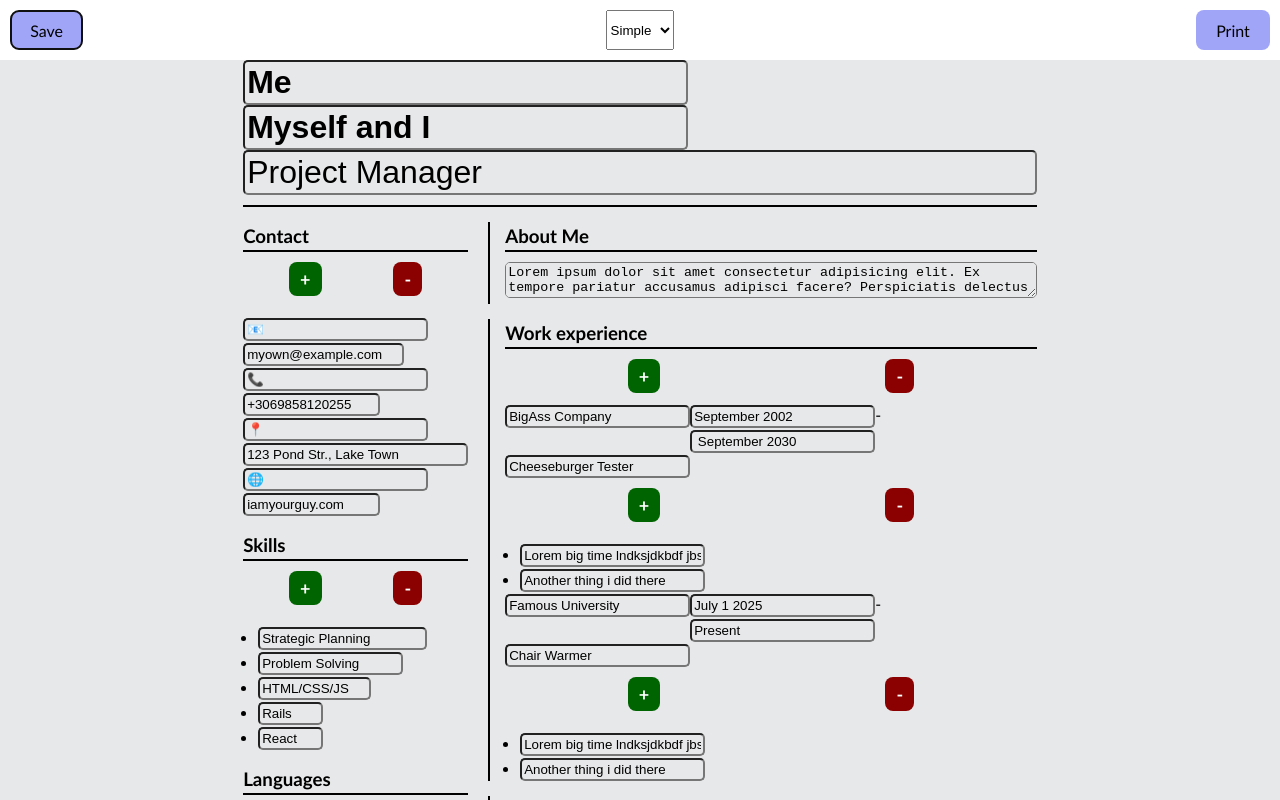
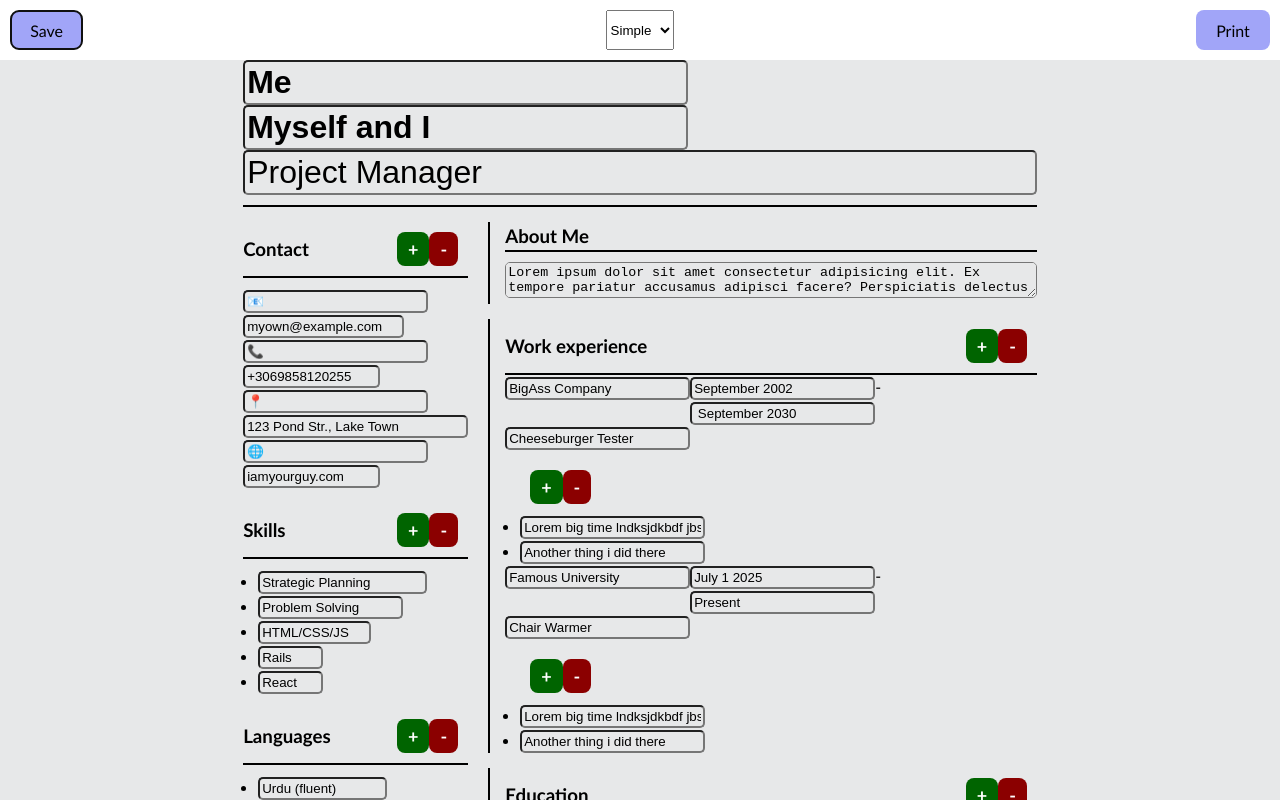
Before and after one commit to NikEmman/cv_react, a React (Vite) app: page / in a window 1280 px wide. Both pictures are taken after a click on the button "Edit". Shown: the top 800 px of the page. Built offline with nearby package versions, Linux system fonts and the light colour scheme.

Commit message:
Fix: Add/Remove button styles

```diff
--- a/src/App.css
+++ b/src/App.css
@@ -34,7 +34,15 @@ button:focus,
 button:focus-visible {
   outline: 4px auto -webkit-focus-ring-color;
 }
-
+.flex {
+  display: flex;
+}
+.alignItemsCenter {
+  align-items: center;
+}
+.justifyContentSpaceBetween {
+  justify-content: space-between;
+}
 @media print {
   button,
   select {
--- a/src/addRemoveButtons.css
+++ b/src/addRemoveButtons.css
@@ -1,6 +1,4 @@
 .buttonContainer {
-  display: flex;
-  justify-content: space-around;
   padding: 10px;
 }
 .add {
--- a/src/themes/MainItem.jsx
+++ b/src/themes/MainItem.jsx
@@ -47,6 +47,7 @@ export default function MainItem({
                 onChange={handleFieldChange("institution")}
               />
             </h4>
+
             <div className="itemDates">
               <input
                 type="text"
@@ -71,14 +72,19 @@ export default function MainItem({
               onChange={handleFieldChange("title")}
             />
           </p>
+
+          <ul>
             {item.desc && (
+              <li className="noListStyle">
                 <AddRemoveButtons
                   onClickAdd={() => handleAddDescriptionItem(item.id)}
                   onClickRemove={() => handleDeleteDescriptionItem(item.id)}
                   buttonTitle={buttonTitle + " description item"}
                 />
+              </li>
             )}
-          <ul>{itemDescriptionsEditable}</ul>
+            {itemDescriptionsEditable}
+          </ul>
         </>
       ) : (
         <>
--- a/src/themes/MainSection.jsx
+++ b/src/themes/MainSection.jsx
@@ -24,15 +24,17 @@ export default function MainSection({
   ));
   return (
     <div>
-      <h3 className="borderBottom">{section.title}</h3>
-      {isEditable && (
-        <AddRemoveButtons
-          onClickAdd={handleAddMainItem}
-          onClickRemove={handleRemoveItem}
-          sectionId={section.id}
-          buttonTitle={section.title.split(" ")[0]}
-        />
-      )}
+      <div className="borderBottom flex alignItemsCenter justifyContentSpaceBetween">
+        <h3>{section.title}</h3>
+
+        {isEditable && (
+          <AddRemoveButtons
+            onClickAdd={() => handleAddMainItem(section.id)}
+            onClickRemove={() => handleRemoveItem(section.id)}
+            buttonTitle={section.title}
+          />
+        )}
+      </div>
 
       {sectionItems}
     </div>
--- a/src/themes/SideSection.jsx
+++ b/src/themes/SideSection.jsx
@@ -21,7 +21,8 @@ export default function SideSection({
 
   return (
     <div>
-      <h3 className="borderBottom">{section.title}</h3>
+      <div className="borderBottom flex alignItemsCenter justifyContentSpaceBetween">
+        <h3>{section.title}</h3>
         {isEditable && canAddItem && (
           <AddRemoveButtons
             onClickAdd={handleAddItem}
@@ -30,6 +31,7 @@ export default function SideSection({
             buttonTitle={section.title}
           />
         )}
+      </div>
       <ul className={`${noListStyle}`}>{items}</ul>
     </div>
   );
```
Lines whose indentation alone changed are shown as unchanged.
